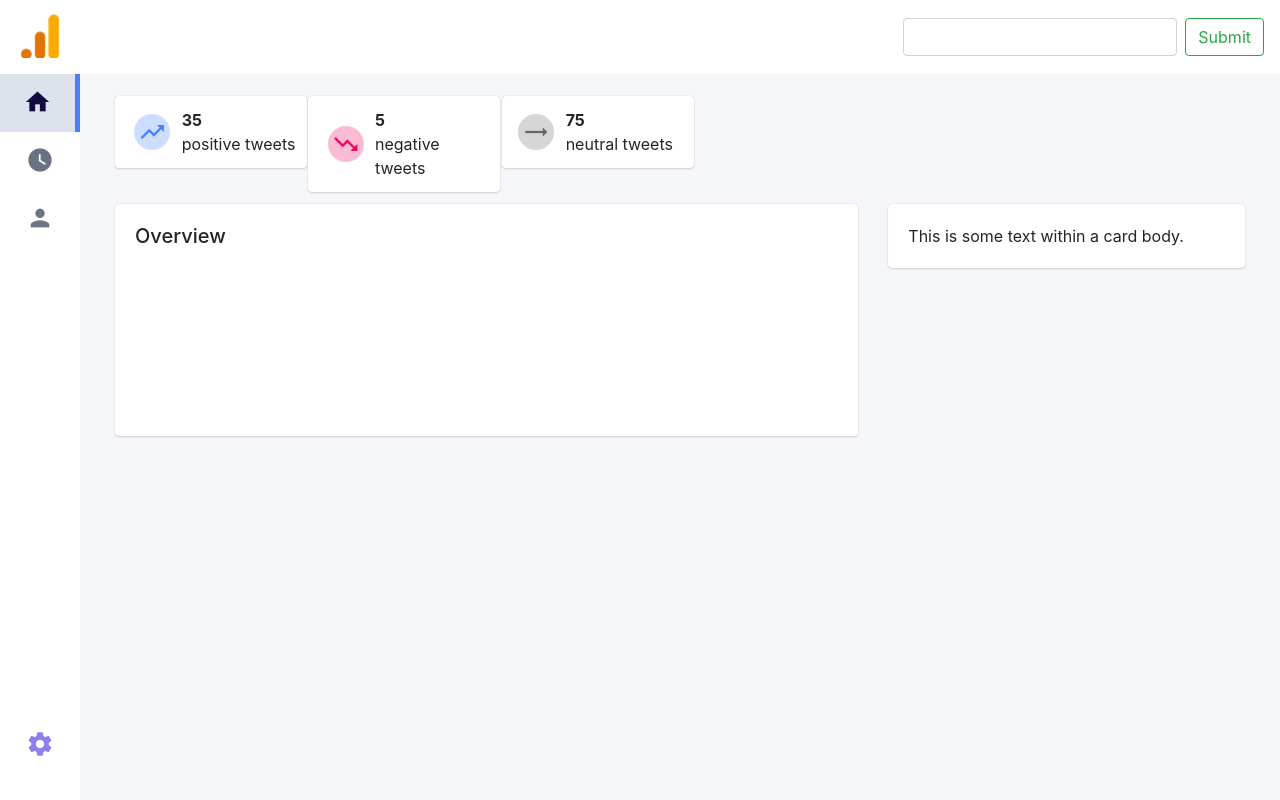
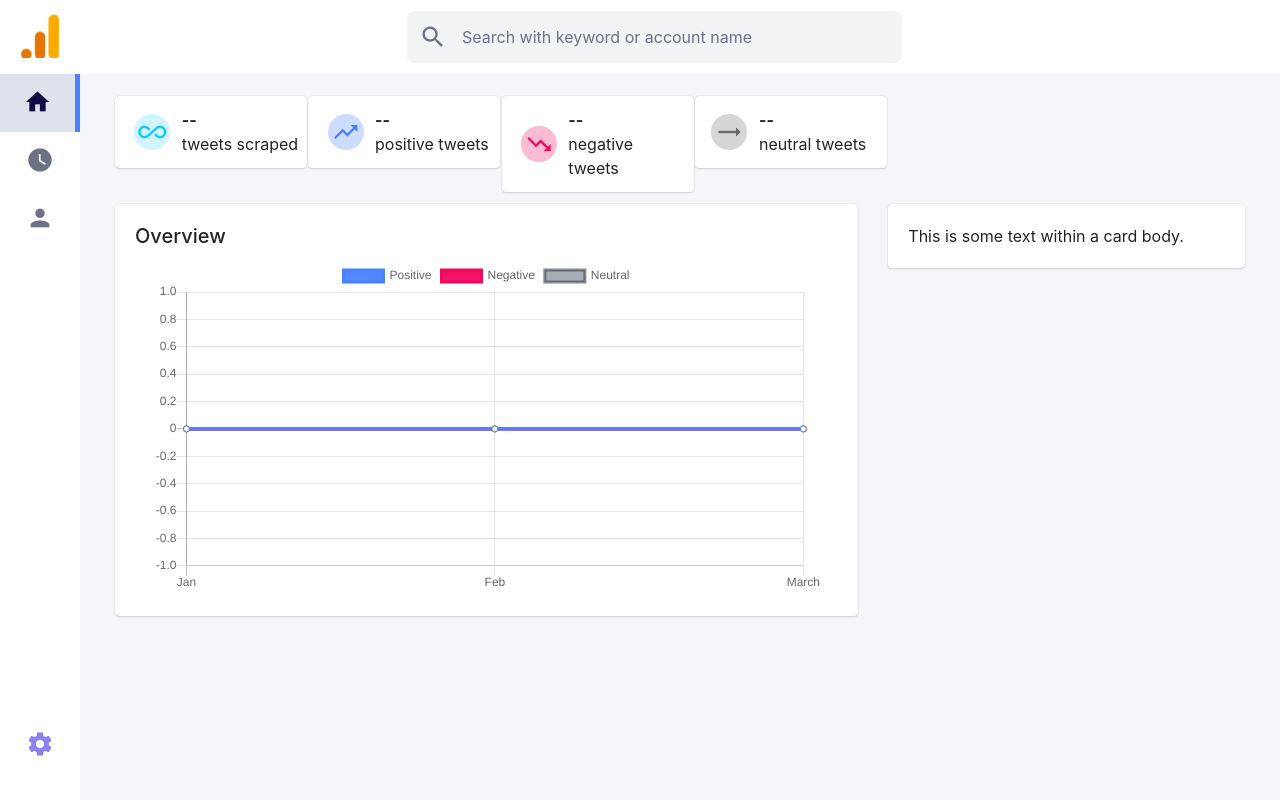
Before and after one commit to MakrandBhale/satori, a Flask app: page / in a window 1280 px wide. Run offline with Flask 2, Linux system fonts and the light colour scheme; a map, chart or similar area stays blank; some libraries are stand-ins or nearby versions.

Commit message:
added graph, counter, gradient to the graph, created a search field

```diff
--- a/server.py
+++ b/server.py
@@ -17,7 +17,7 @@
     tweets = scraper.scrape(query, MONTH)
     processed_tweets = preprocessor.analyze(tweets)
     response = preprocessor.compile_result(processed_tweets)
-    return render_template('index.html', response=response)
+    return jsonify(response)
 
 
 if __name__ == '__main__':
--- a/static/css/styles.css
+++ b/static/css/styles.css
@@ -59,6 +59,45 @@
     padding: 10px 20px;
 
 }
+.custom-cards {
+    border: none;
+    box-shadow: 0 1px 2px 0 rgba(0,0,0,0.14), 0 -1px 1px -1px rgba(0,0,0,0.12), 0 0px 1px 0 rgba(0,0,0,0.20);
+
+}
+.search-field {
+    border: none;
+    padding: 12px 12px;
+    border-radius: 8px;
+    text-align: center;
+    background: #f1f3f4;
+}
+
+input:-webkit-autofill,
+input:-webkit-autofill:hover,
+input:-webkit-autofill:focus,
+input:-webkit-autofill:active  {
+    -webkit-box-shadow: 0 0 0 30px #f1f3f4 inset !important;
+}
+.search-field:focus {
+    box-shadow: 0 1px 2px 0 rgba(0,0,0,0.14), 0 -1px 1px -1px rgba(0,0,0,0.12), 0 0px 1px 0 rgba(0,0,0,0.20);
+    background-color: #fff;
+}
+
+.text-field{
+    border: none;
+    background: none;
+
+}
+
+::placeholder { /* Chrome, Firefox, Opera, Safari 10.1+ */
+  color: #6A7284;
+  opacity: 1; /* Firefox */
+}
+
+
+.text-field:focus {
+    outline-width: 0;
+}
 
 .custom-cards {
     border: none;
@@ -84,6 +123,15 @@
   height: 36px;
   width: 36px;
   background-color: rgba(73, 129, 253, 0.27);
+  border-radius: 50%;
+  display: inline-block;
+    padding: 4px;
+}
+
+.total-dot {
+  height: 36px;
+  width: 36px;
+  background-color: rgba(86, 217, 254, 0.27);
   border-radius: 50%;
   display: inline-block;
     padding: 4px;
@@ -117,3 +165,24 @@
         font-size: 18px;
     }
 }
+
+.loader {
+  border: 4px solid #fff;
+  border-radius: 50%;
+  border-top: 4px solid #4981FD;
+  width: 30px;
+  height: 30px;
+  -webkit-animation: spin 2s linear infinite; /* Safari */
+  animation: spin 1s linear infinite;
+}
+
+/* Safari */
+@-webkit-keyframes spin {
+  0% { -webkit-transform: rotate(0deg); }
+  100% { -webkit-transform: rotate(360deg); }
+}
+
+@keyframes spin {
+  0% { transform: rotate(0deg); }
+  100% { transform: rotate(360deg); }
+}
--- a/static/js/script.js
+++ b/static/js/script.js
@@ -1,13 +1,22 @@
 function loadDoc() {
     //alert("called");
+    document.getElementById('query').disabled = true;
+    wipeMainChart();
+    $( "#loader" ).toggle();
     var xhttp = new XMLHttpRequest();
     xhttp.onreadystatechange = function () {
         let dataList;
         if (this.readyState === 4 && this.status === 200) {
-                alert("response received")
+            if(this.status === 200){
+                //alert("response received")
             dataList = this.responseText;
             console.log(dataList)
-                //loadChart(dataList)
+            loadChart(dataList)
+            } else {
+                alert(xhttp.statusText);
+            }
+            $( "#loader" ).toggle();
+            document.getElementById('query').disabled = false;
         }
     };
     xhttp.open("POST", "/", true);
@@ -22,29 +31,70 @@
     }
 }
 
-    let datalist = JSON.parse("{{ response | tojson | safe}}");
+/*
+    let datalist = JSON.parse('{{ response | tojson | safe}}');
 
-    if (datalist !== ''){
+    if (datalist !== '') {
         loadChart(datalist)
+    }
+*/
+
+function setupIndicators(positive, negative, neutral, total) {
+    document.querySelector("#positive-tweets-number").innerHTML = "<b>" + positive + "</b>";
+    document.querySelector("#negative-tweets-number").innerHTML = "<b>" + negative + "</b>";
+    document.querySelector("#neutral-tweets-number").innerHTML = "<b>" + neutral + "</b>";
+    document.querySelector("#total-tweets-number").innerHTML = "<b>" + total + "</b>";
 }
 
 
-    function loadChart(datalist) {
+function wipeMainChart(){
+    plotMainChart([0,0,0],[0,0,0],[0,0,0], ["Jan", "Feb", "March"]);
+    setupIndicators("--", "--", "--", "--");
+}
+
+function loadChart(res) {
+    let datalist = JSON.parse(res)
     console.log(datalist);
-        let myChart = document.getElementById('myChart').getContext('2d');
+
+
     let positive = [], negative = [], neutral = [];
     let dates = [];
-
+    let total = 0, posCount = 0, negCount = 0, neutralCount = 0;
     for (let i = 0; i < datalist.length; i++) {
         positive.push(datalist[i].positive);
+        posCount = posCount + datalist[i].positive;
         negative.push(datalist[i].negative);
+        negCount = negCount + datalist[i].negative;
         neutral.push(datalist[i].neutral);
+        neutralCount = neutralCount + datalist[i].neutral;
         dates.push(datalist[i].name);
+        total = datalist[i].total + total;
     }
+    setupIndicators(posCount, negCount, neutralCount, total);
     positive.reverse();
     negative.reverse();
     neutral.reverse();
     dates.reverse();
+
+    plotMainChart(positive, negative, neutral, dates)
+}
+
+function plotMainChart(positive, negative, neutral, dates){
+    let myChart = document.getElementById('myChart').getContext('2d');
+    let gradient = myChart.createLinearGradient(0, 0, 0, 450);
+    gradient.addColorStop(0, '#F1075E');
+    gradient.addColorStop(0.5, 'rgba(241,7,94,0.25)');
+    gradient.addColorStop(1, 'rgba(241,7,94,0)');
+
+    let blueGradient = myChart.createLinearGradient(0, 0, 0, 450);
+    blueGradient.addColorStop(0, '#4981FD');
+    blueGradient.addColorStop(0.5, 'rgba(73,129,253,0.25)');
+    blueGradient.addColorStop(1, 'rgba(73,129,253,0)');
+
+    let greyGradient = myChart.createLinearGradient(0, 0, 0, 450);
+    greyGradient.addColorStop(0, 'rgb(109,115,132,0.6)');
+    greyGradient.addColorStop(0.5, 'rgb(57, 62, 70, 0.25)');
+    greyGradient.addColorStop(1, 'rgb(57, 62, 70, 0)');
 
     let massPopChart = new Chart(myChart, {
         type: 'line',
@@ -54,20 +104,23 @@
                 {
                     label: 'Positive',
                     data: positive,
-                        borderColor: 'rgb(53, 208, 186, 0.6)',
-                        fill: false
+                    borderColor: '#4981FD',
+                    pointBackgroundColor: 'white',
+                    backgroundColor: blueGradient
                 },
                 {
                     label: 'Negative',
                     data: negative,
-                        borderColor: 'rgb(217, 32, 39, 0.6)',
-                        fill: false
+                    borderColor: '#F1075E',
+                    pointBackgroundColor: 'white',
+                    backgroundColor: gradient
                 },
                 {
                     label: 'Neutral',
                     data: neutral,
                     borderColor: 'rgb(57, 62, 70, 0.6)',
-                        fill: false
+                    pointBackgroundColor: 'white',
+                    backgroundColor: greyGradient
                 }
             ]
         },
--- a/templates/index.html
+++ b/templates/index.html
@@ -12,7 +12,7 @@
     <link rel="stylesheet" href="https://fonts.googleapis.com/icon?family=Material+Icons">
     <title>Hello, world!</title>
 </head>
-<body>
+<body onload="wipeMainChart()">
 <script src="https://code.jquery.com/jquery-3.5.1.slim.min.js"
         integrity="sha384-DfXdz2htPH0lsSSs5nCTpuj/zy4C+OGpamoFVy38MVBnE+IbbVYUew+OrCXaRkfj"
         crossorigin="anonymous"></script>
@@ -23,14 +23,24 @@
         integrity="sha384-OgVRvuATP1z7JjHLkuOU7Xw704+h835Lr+6QL9UvYjZE3Ipu6Tp75j7Bh/kR0JKI"
         crossorigin="anonymous"></script>
 <script src="https://cdnjs.cloudflare.com/ajax/libs/Chart.js/2.9.3/Chart.min.js"></script>
-<nav class="navbar navbar-light navbar-custom">
+<nav class="navbar navbar-light navbar-custom justify-content-start">
     <a class="navbar-brand" href="#">
         <img src="{{url_for('static', filename='img/logo.png') }}" width="48" height="48" alt="">
     </a>
-    <form method="POST" class="form-inline">
-        <input name="query" id="query" class="form-control mr-sm-2">
-        <button onclick="return loadDoc()" class="btn btn-outline-success my-2 my-sm-0">Submit</button>
+    <div class="col-3"></div>
+    <div class="col-6 ">
+        <form method="POST" class="form-inline" id="search">
+            <div class="search-field col-10 d-flex align-items-center">
+                <i class="material-icons md-36" style="color:#6A7284;">search</i>
+                <input name="query" id="query" class="col-10 text-field"
+                       placeholder="Search with keyword or account name">
+                <div class="loader" id="loader" style="display: none"></div>
+            </div>
+
+            <!--        <button onclick="return loadDoc()" class="btn btn-outline-success my-2 my-sm-0">Submit</button>-->
         </form>
+    </div>
+    <div class="col-3"></div>
 </nav>
 <div class="container-fluid">
     <div class="sidebar navbar-custom">
@@ -40,8 +50,28 @@
         <a href="#contact" class="bottom"><i class="material-icons md-36">settings</i></a>
     </div>
 
-    <div class="main">
+    <div class="main ">
+
+        <div id="content" >
             <div class="row marginal ">
+                <div class="col-2">
+                    <div class="card custom-cards" style="width: 12rem;">
+                        <div class="card-body" style="padding:12px 8px;">
+                            <div class="row no-gutters d-flex align-items-center ">
+                                <div class="col-md-4 d-flex justify-content-center">
+                                    <div class="total-dot">
+                                        <i class="material-icons md-36 "
+                                           style="color: #11C8FC">all_inclusive</i>
+                                    </div>
+                                </div>
+                                <div class="col-md-8">
+                                    <p class="card-text"><span id="total-tweets-number"><b>--</b></span><br>tweets
+                                        scraped</p>
+                                </div>
+                            </div>
+                        </div>
+                    </div>
+                </div>
                 <div class="col-2">
                     <div class="card custom-cards" style="width: 12rem;">
                         <div class="card-body" style="padding:12px 8px;">
@@ -53,7 +83,8 @@
                                     </div>
                                 </div>
                                 <div class="col-md-8">
-                                <p class="card-text"><b>35</b><br>positive tweets </p>
+                                    <p class="card-text"><span id="positive-tweets-number"><b>--</b></span><br>positive
+                                        tweets </p>
                                 </div>
                             </div>
                         </div>
@@ -70,7 +101,8 @@
                                     </div>
                                 </div>
                                 <div class="col-md-8">
-                                <p class="card-text"><b>5</b><br>negative tweets </p>
+                                    <p class="card-text"><span id="negative-tweets-number"><b>--</b></span><br>negative
+                                        tweets </p>
                                 </div>
                             </div>
                         </div>
@@ -87,7 +119,8 @@
                                     </div>
                                 </div>
                                 <div class="col-md-8">
-                                <p class="card-text"><b>75</b><br>neutral tweets </p>
+                                    <p class="card-text"><span id="neutral-tweets-number"><b>35</b></span><br>neutral
+                                        tweets </p>
                                 </div>
                             </div>
                         </div>
@@ -116,85 +149,25 @@
             </div>
         </div>
     </div>
-    <script>
-        function loadDoc() {
-        //alert("called");
-        var xhttp = new XMLHttpRequest();
-        xhttp.onreadystatechange = function () {
-            let dataList;
-            if (this.readyState === 4 && this.status === 200) {
-                alert("response received")
-                dataList = this.responseText;
-                console.log(dataList)
-                //loadChart(dataList)
+</div>
+<!--<script type="text/javascript">-->
+<!--    let datalist = JSON.parse('{{ response | tojson | safe}}');-->
+
+<!--</script>-->
+<script type="text/javascript" src="{{url_for('static', filename='js/script.js') }}"></script>
+<script type="text/javascript">
+    $("#query").on("keydown", function (e) {
+        if (e.keyCode === 13) {  //checks whether the pressed key is "Enter"
+            //alert('called')
+            loadDoc();
         }
-        };
-        xhttp.open("POST", "/", true);
-        xhttp.setRequestHeader("Content-type", "application/x-www-form-urlencoded");
-        xhttp.send("query=" + document.getElementById("query").value);
-
-    }
-
-    class TimeFragment {
-        constructor(name, negative, neutral, positive) {
-
-        }
-    }
-
-    let datalist = JSON.parse('{{ response | tojson | safe}}');
-
-    if (datalist !== ''){
-        loadChart(datalist)
-    }
-
-
-    function loadChart(datalist) {
-        console.log(datalist);
-        let myChart = document.getElementById('myChart').getContext('2d');
-        let positive = [], negative = [], neutral = [];
-        let dates = [];
-
-        for (let i = 0; i < datalist.length; i++) {
-            positive.push(datalist[i].positive);
-            negative.push(datalist[i].negative);
-            neutral.push(datalist[i].neutral);
-            dates.push(datalist[i].name);
-        }
-        positive.reverse();
-        negative.reverse();
-        neutral.reverse();
-        dates.reverse();
-
-        let massPopChart = new Chart(myChart, {
-            type: 'line',
-            data: {
-                labels: dates,
-                datasets: [
-                    {
-                        label: 'Positive',
-                        data: positive,
-                        borderColor: 'rgb(53, 208, 186, 0.6)',
-                        fill: false
-                    },
-                    {
-                        label: 'Negative',
-                        data: negative,
-                        borderColor: 'rgb(217, 32, 39, 0.6)',
-                        fill: false
-                    },
-                    {
-                        label: 'Neutral',
-                        data: neutral,
-                        borderColor: 'rgb(57, 62, 70, 0.6)',
-                        fill: false
-                    }
-                ]
-            },
-            options: {}
-        })
-    }
+    });
+    $(document).ready(function () { // Wait until document is fully parsed
+        $("#search").on('submit', function (e) {
+            e.preventDefault();
+        });
+    });
 </script>
-
 </body>
 </html>
 <!--
```
Also changed, not shown: ml/preprocessor.py (+6 -3 lines). Lines whose indentation alone changed are shown as unchanged.
